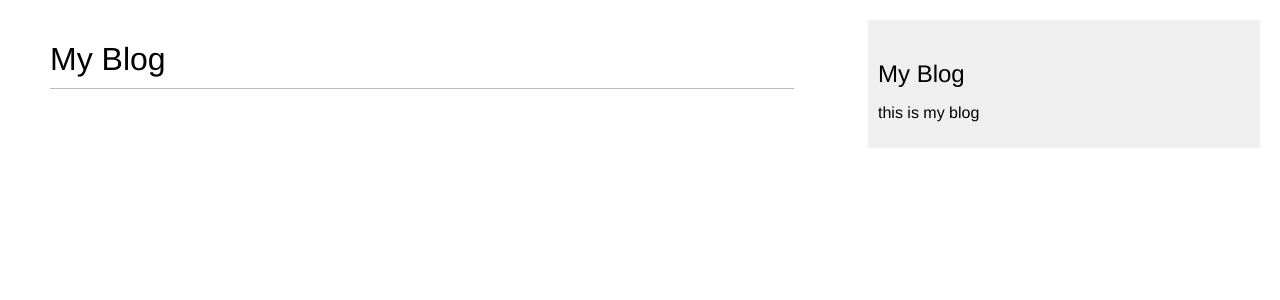
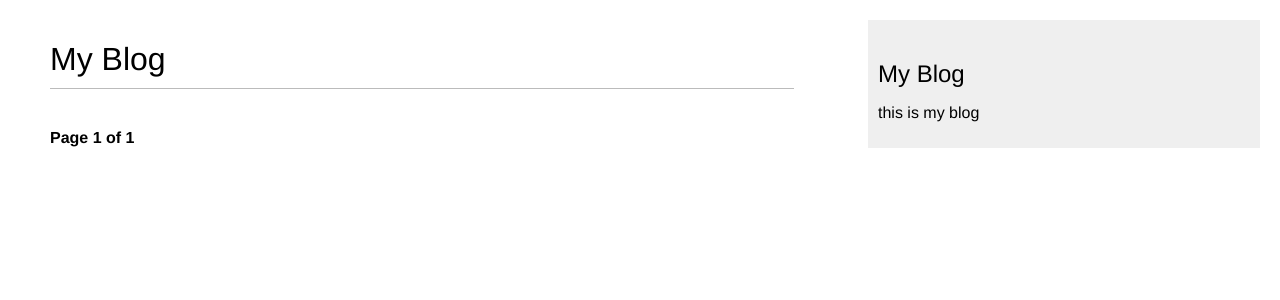
Before and after one commit to KenPal1/AppDev_Demo, a Django app: page /blog/ in a window 1280 px wide. Shown: the top 300 px of the page. Run offline with Django 4.2, Linux system fonts and the light colour scheme; data that the repository does not hold is empty.

Commit message:
add basic pagination for our list of posts

```diff
--- /dev/null
+++ b/blog/templates/blog/pagination.html
@@ -0,0 +1,13 @@
+<div class = "pagination">
+    <span class="step-links">
+        {% if page.has_previous %}
+            <a href="?page{{ page.previous_page_number}}">Previous</a>
+        {% endif %}
+        <span class="current">
+            Page {{ page.number }} of {{ page.paginator.num_pages }}
+        </span>
+        {% if page.has_next %}
+            <a href="?page={{ page.next_page_number }}">Next</a>
+        {% endif %}
+    </span>
+</div>
--- a/blog/templates/blog/post/list.html
+++ b/blog/templates/blog/post/list.html
@@ -8,5 +8,5 @@
         <p class="date">Published {{post.publish}} by {{post.author}}</p>
         {{ post.body | truncatewords:30 | linebreaks}}
     {% endfor %}
-
+    {% include "blog/pagination.html" with page=posts %}
 {% endblock content %}
--- a/blog/views.py
+++ b/blog/views.py
@@ -1,9 +1,14 @@
 from django.shortcuts import render, get_object_or_404
 from django.http import Http404
+from django.core.paginator import Paginator
 from .models import Post
 
 def post_list(request):
-    posts = Post.published.all()
+    post_list = Post.published.all()
+    paginator = Paginator(post_list, 3)
+    page_number = request.GET.get('page', 1)
+    posts = paginator.page(page_number)
+
     return render (request, "blog/post/list.html", {"posts":posts})
 
 def post_detail(request, year, month, day, post):
```
